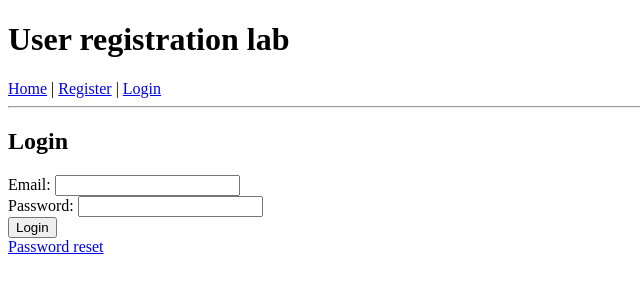
After one commit to e1kfL0ck/app-sec-login-daemon, a Flask app: template src/templates/login.html in a window 1280 px wide. The commit adds this page. Shown: the top 300 px of the page, without its empty margins (0-640 px from the left). Run offline with Flask 3, Linux system fonts and the light colour scheme; the template is opened without the code that fills it, so the values that code supplies are empty.

Commit message:
feat: add login html page

```diff
--- a/src/templates/base.html
+++ b/src/templates/base.html
@@ -10,7 +10,8 @@
     <h1>User registration lab</h1>
     <nav>
       <a href="{{ url_for('index') }}">Home</a> |
-      <a href="{{ url_for('register') }}">Register</a>
+      <a href="{{ url_for('register') }}">Register</a> |
+      <a href="{{ url_for('login') }}">Login</a>
     </nav>
     <hr>
   </header>
--- /dev/null
+++ b/src/templates/login.html
@@ -0,0 +1,31 @@
+{% extends "base.html" %}
+{% block content %}
+<h2>Login</h2>
+
+<form id="login-form" method="post" action="{{ url_for('login') }}">
+  <label>Email:
+    <input type="email" name="email" required>
+  </label>
+  <br>
+
+  <label>Password:
+    <input type="password" name="password" required>
+  </label>
+  <br>
+
+  <button type="submit">Login</button>
+</form>
+
+<a href="{{ url_for('password_reset') }}">Password reset</a>
+
+{% if errors %}
+<div style="color:red;">
+    <p>Invalid email or password. Please try again.</p>
+</div>
+{% endif %}
+
+{% if success %}
+<p style="color:green;">{{ success|safe }}</p>
+{% endif %}
+
+{% endblock %}
```
